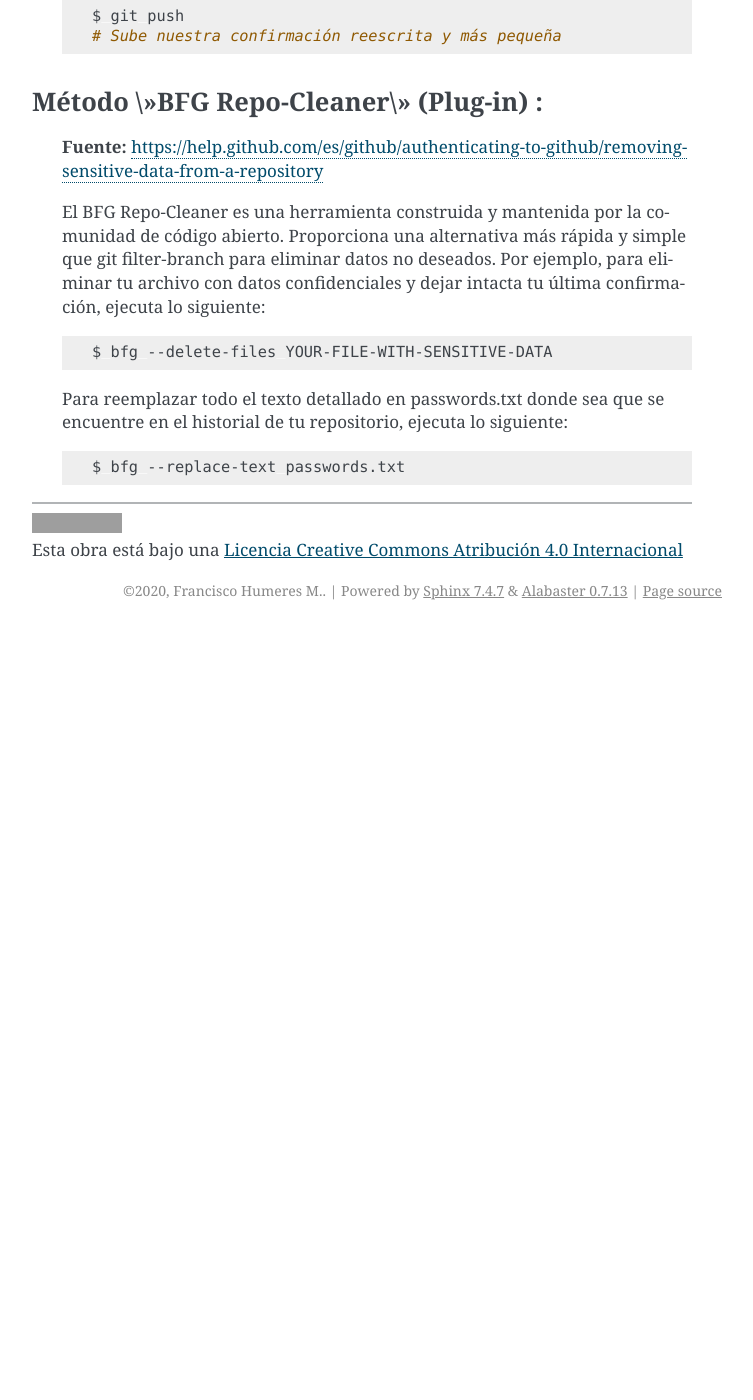
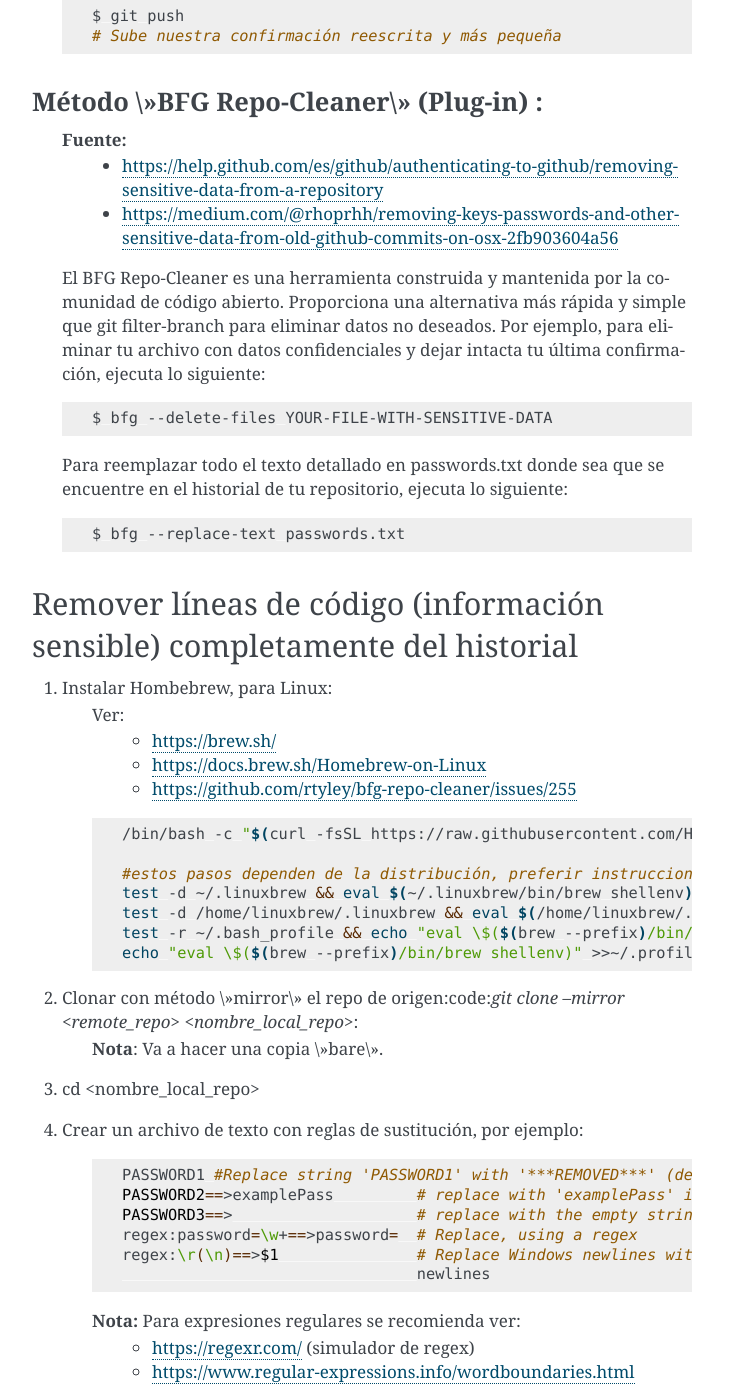
Before and after one commit to panchohumeres/panchoMan, a Sphinx documentation site: the page built from git/source/_sections/casos.rst, in a window 1280 px wide and 1400 px high, scrolled down 4267 px. Shown: the whole window, without its empty margins (388-1141 px from the left). Built offline with Sphinx 7.4.7, drawn with Linux system fonts in a browser that asks for light colours; before the commit the page ends 4897 px from its top, so only the background shows below that; some of the changed text lies outside the part shown; grey boxes are pictures that could not be loaded.

Commit message:
agregando caso de eliminar info. sensible del historial de un repo.

```diff
--- a/git/source/_sections/casos.rst
+++ b/git/source/_sections/casos.rst
@@ -205,7 +205,9 @@ Remover archivos completamente del historial
 **Método \\"BFG Repo-Cleaner\\" (Plug-in) :**
 ^^^^^^^^^^^^^^^^^^^^^^^^^^^^^^^^^^^^^^^^^^^^^^^^^^^^^^^^^^^^^^^^
 
-    **Fuente:** https://help.github.com/es/github/authenticating-to-github/removing-sensitive-data-from-a-repository
+    **Fuente:**
+        - https://help.github.com/es/github/authenticating-to-github/removing-sensitive-data-from-a-repository
+        - https://medium.com/@rhoprhh/removing-keys-passwords-and-other-sensitive-data-from-old-github-commits-on-osx-2fb903604a56
 
     El BFG Repo-Cleaner es una herramienta construida y mantenida por la comunidad de código abierto. Proporciona una alternativa más rápida y simple que git filter-branch para eliminar datos no deseados. Por ejemplo, para eliminar tu archivo con datos confidenciales y dejar intacta tu última confirmación, ejecuta lo siguiente:
 
@@ -218,3 +220,74 @@ Remover archivos completamente del historial
     .. code-block:: bash
 
         $ bfg --replace-text passwords.txt
+
+
+Remover líneas de código (información sensible) completamente del historial
+-----------------------------------------------------------------------------
+
+1. Instalar Hombebrew, para Linux:
+    Ver:
+        - https://brew.sh/
+        - https://docs.brew.sh/Homebrew-on-Linux
+        - https://github.com/rtyley/bfg-repo-cleaner/issues/255
+
+    .. code-block:: bash
+
+        /bin/bash -c "$(curl -fsSL https://raw.githubusercontent.com/Homebrew/install/master/install.sh)"
+
+        #estos pasos dependen de la distribución, preferir instrucciones de la línea de comandos
+        test -d ~/.linuxbrew && eval $(~/.linuxbrew/bin/brew shellenv)
+        test -d /home/linuxbrew/.linuxbrew && eval $(/home/linuxbrew/.linuxbrew/bin/brew shellenv)
+        test -r ~/.bash_profile && echo "eval \$($(brew --prefix)/bin/brew shellenv)" >>~/.bash_profile
+        echo "eval \$($(brew --prefix)/bin/brew shellenv)" >>~/.profile
+
+2. Clonar con método \\"mirror\\" el repo de origen:code:`git clone --mirror <remote_repo> <nombre_local_repo>`:
+    **Nota**: Va a hacer una copia \\"bare\\".
+3. cd  <nombre_local_repo>
+4. Crear un archivo de texto con reglas de sustitución, por ejemplo:
+
+    .. code-block:: bash
+
+        PASSWORD1 #Replace string 'PASSWORD1' with '***REMOVED***' (default)
+        PASSWORD2==>examplePass         # replace with 'examplePass' instead
+        PASSWORD3==>                    # replace with the empty string
+        regex:password=\w+==>password=  # Replace, using a regex
+        regex:\r(\n)==>$1               # Replace Windows newlines with Unix
+                                        newlines
+
+    **Nota:** Para expresiones regulares se recomienda ver:
+        - https://regexr.com/ (simulador de regex)
+        - https://www.regular-expressions.info/wordboundaries.html
+
+5. :code:`bfg --replace-text <nombre_archivo_sustitución>`
+6. Ejectuar comandos que sugiere la herramienta:
+
+    .. code-block:: bash
+
+        git reflog expire --expire=now --all && git gc --prune=now --  aggressive
+
+7. Empujar cambios al repositorio origen: :code:`git push`
+
+* **Nota**: Es posible de que primero haya que hacen un commit borrando la data que uno desea eliminar, para que los cambios sean efectivos (ver output de la herramienta).
+
+Migrar repositorio (con historial) de un origen a otro
+----------------------------------------------------------------------
+
+Ver: https://gist.github.com/niksumeiko/8972566
+
+.. code-block:: bash
+
+    git clone --mirror <url_of_old_repo>
+    cd <name_of_old_repo>
+    git remote add new-origin <url_of_new_repo>
+    git push new-origin --mirror
+
+
+Clonar Repositorio a partir de un commit específico
+----------------------------------------------------------------------
+
+Ver: https://coderwall.com/p/xyuoza/git-cloning-specific-commits
+
+    .. code-block:: bash
+
+        git clone <URL-commit>
```
Also changed, not shown: 6 other files.
